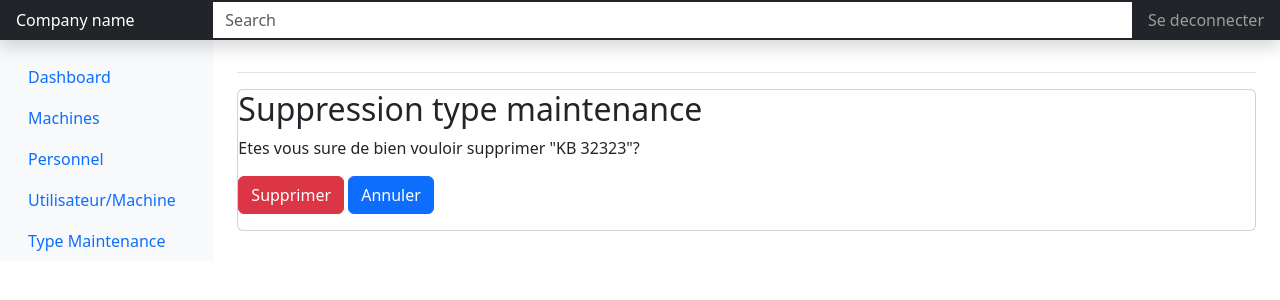
After one commit to Salmane95140/ITManagment, a Django app: page /maintenancetype/delete/3 in a window 1280 px wide. The commit adds this page. Shown: the top 300 px of the page. Run offline with Django 4.2, Linux system fonts and the light colour scheme; data comes from the database, SQL or seed files in the repository; both versions use the stored data as it was after the commit; some libraries are stand-ins or nearby versions.

Commit message:
delete type maintenance

```diff
--- /dev/null
+++ b/it/templates/suppression_typemaintenance_form.html
@@ -0,0 +1,16 @@
+{%extends 'index.html'%}
+
+{%block content%}
+<div class="center">
+	<form method="post" class="card">
+		{% csrf_token %}
+		<h2>Suppression type maintenance </h2>
+		<p>Etes vous sure de bien vouloir supprimer "{{typemaintenance}}"?</p>
+		<p class="form-buttons">
+			<input type="submit" class="btn btn-danger" value="Supprimer">
+			<a href="{% url 'detail_typemaintenance' typemaintenance.pk %}" class="btn btn-primary">Annuler</a>
+		</p>
+	</form>
+</div>
+
+{%endblock content%}
--- a/it/templates/type_maintenance_detail.html
+++ b/it/templates/type_maintenance_detail.html
@@ -21,6 +21,7 @@
     <div class="card-footer bg-transparent border-primary">
       <a href="{% url 'list_typemaintenance' %}"><button class="btn btn-primary"><i class="bi bi-arrow-left"></i>Retour</button></a>
       <a href="{% url 'update_typemaintenance' type_maintenance.id %}"><button class="btn btn-primary">  <i class="bi bi-pencil-square"></i>Modifier</button></a>
+      <a href="{% url 'delete_typemaintenance' type_maintenance.id %}"><button class="btn btn-danger"><i class="bi bi-trash-fill"></i>Supprimer</button></a>
     </div>
   </div>
 </div>
--- a/it/urls.py
+++ b/it/urls.py
@@ -21,6 +21,6 @@ urlpatterns = [
     path('maintenancetype/add', views.TypeMaintenanceCreateView.as_view(), name='add_typemaintenance'),
     path('maintenancetype/<pk>', views.TypeMaintenanceDetailView.as_view(), name='detail_typemaintenance'),
     path('maintenancetype/update/<pk>', views.TypeMaintenanceUpdateView.as_view(), name='update_typemaintenance'),
-
+    path('maintenancetype/delete/<pk>', views.TypeMaintenanceDeleteView.as_view(), name='delete_typemaintenance'),
 
 ]
--- a/it/views.py
+++ b/it/views.py
@@ -5,7 +5,7 @@ from .models import Machine, Personne, UtilisateurMachine, TypeMaintenance
 from it.forms import AddMachineForm, MachineForm, PersonneForm, UtilisateurMachineForm, TypeMaintenanceForm
 from django.contrib import messages
 from django.views.generic.list import ListView
-from django.views.generic.edit import CreateView, UpdateView
+from django.views.generic.edit import CreateView, UpdateView, DeleteView
 from django.views.generic.detail import DetailView
 from django.urls import reverse_lazy
 
@@ -170,3 +170,13 @@ class TypeMaintenanceUpdateView(UpdateView):
     def form_valid(self, form):
         messages.success(self.request, "Modification reussi.")
         return super(TypeMaintenanceUpdateView,self).form_valid(form)
+
+class TypeMaintenanceDeleteView(DeleteView):
+    model = TypeMaintenance
+    context_object_name = 'typemaintenance'
+    template_name = 'suppression_typemaintenance_form.html'
+    success_url = reverse_lazy('list_typemaintenance')
+
+    def form_valid(self, form):
+        messages.success(self.request, "Suppression reussi.")
+        return super(TypeMaintenanceDeleteView,self).form_valid(form)
```
Also changed, not shown: db.sqlite3.
